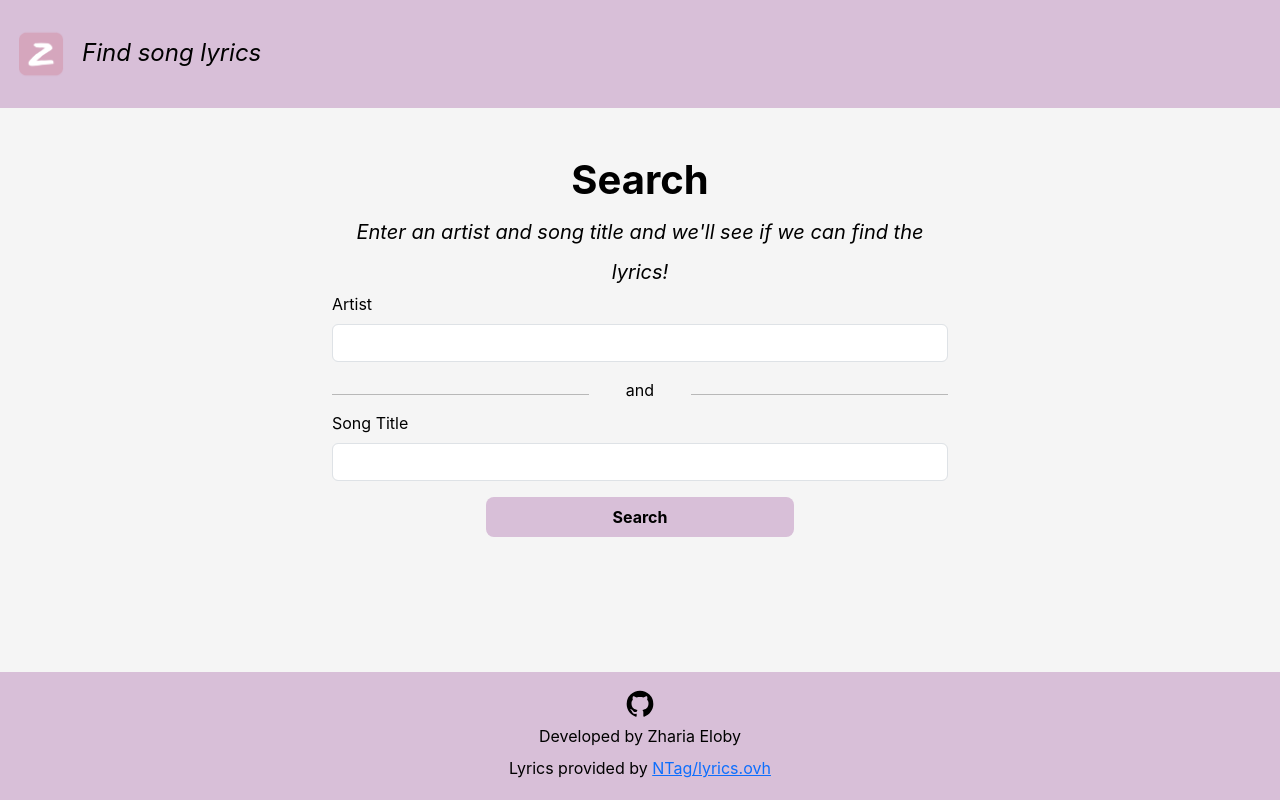
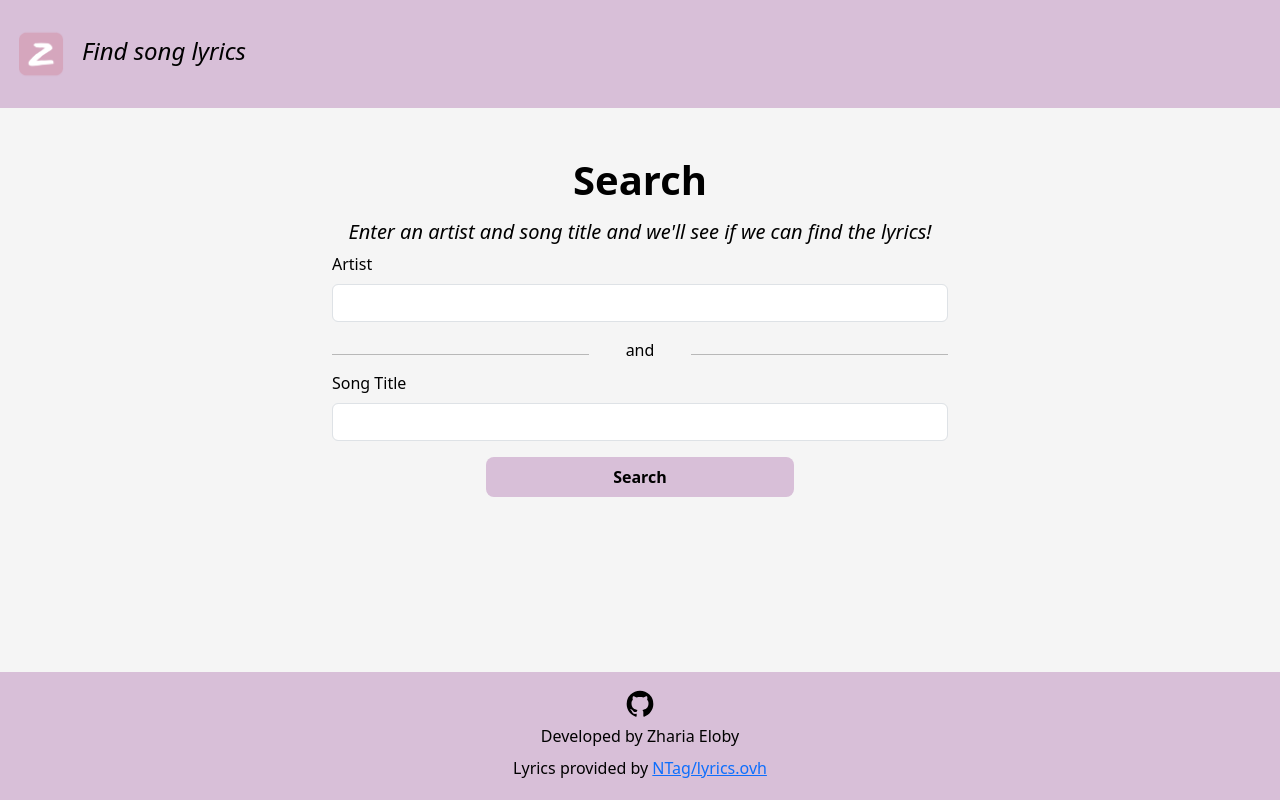
Before and after one commit to zharia-eloby/song-lyric-search, a React (Create React App) app in the folder app/: page / in a window 1280 px wide. Built offline with nearby package versions, Linux system fonts and the light colour scheme.

Commit message:
removed index css file

```diff
--- a/app/src/index.js
+++ b/app/src/index.js
@@ -1,6 +1,5 @@
 import React from 'react';
 import ReactDOM from 'react-dom/client';
-import './styles/index.css';
 import App from './App';
 import reportWebVitals from './reportWebVitals';
 
--- a/app/src/styles/index.css
+++ /dev/null
@@ -1,13 +0,0 @@
-body {
-  margin: 0;
-  font-family: -apple-system, BlinkMacSystemFont, 'Segoe UI', 'Roboto', 'Oxygen',
-    'Ubuntu', 'Cantarell', 'Fira Sans', 'Droid Sans', 'Helvetica Neue',
-    sans-serif;
-  -webkit-font-smoothing: antialiased;
-  -moz-osx-font-smoothing: grayscale;
-}
-
-code {
-  font-family: source-code-pro, Menlo, Monaco, Consolas, 'Courier New',
-    monospace;
-}
```
